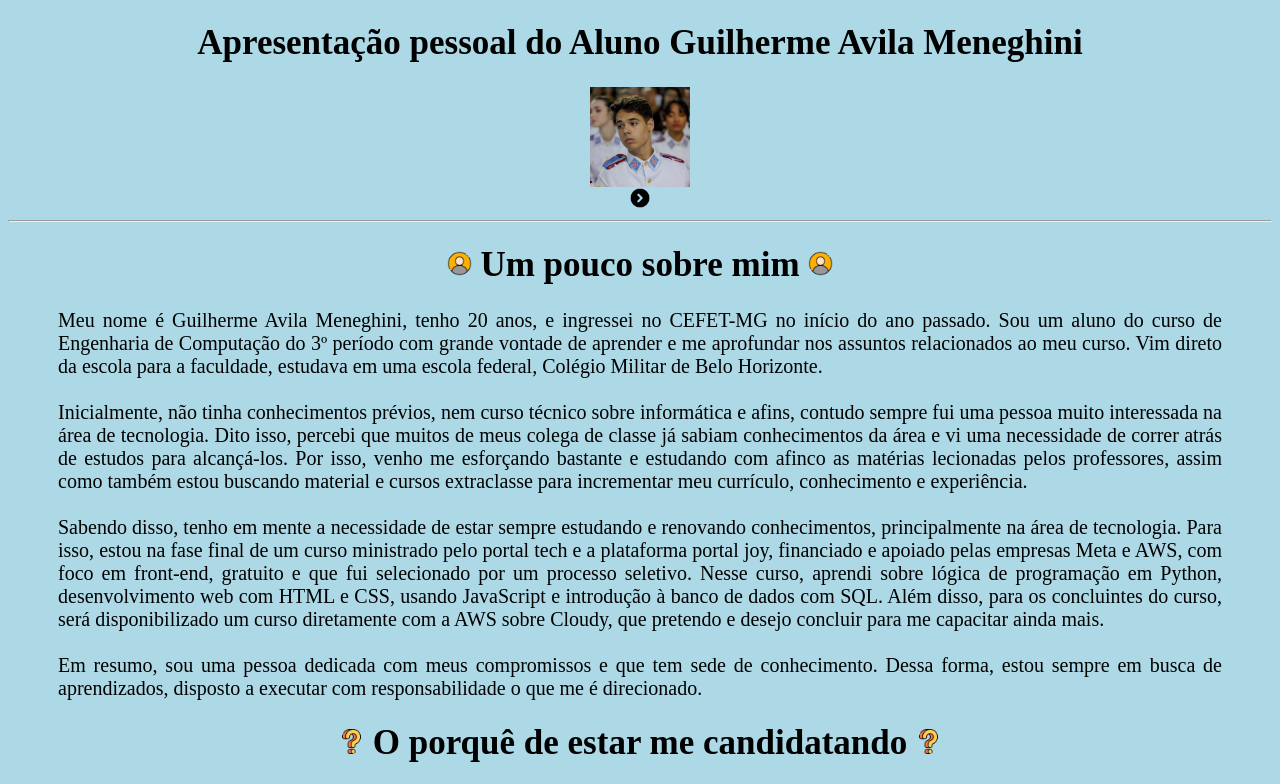
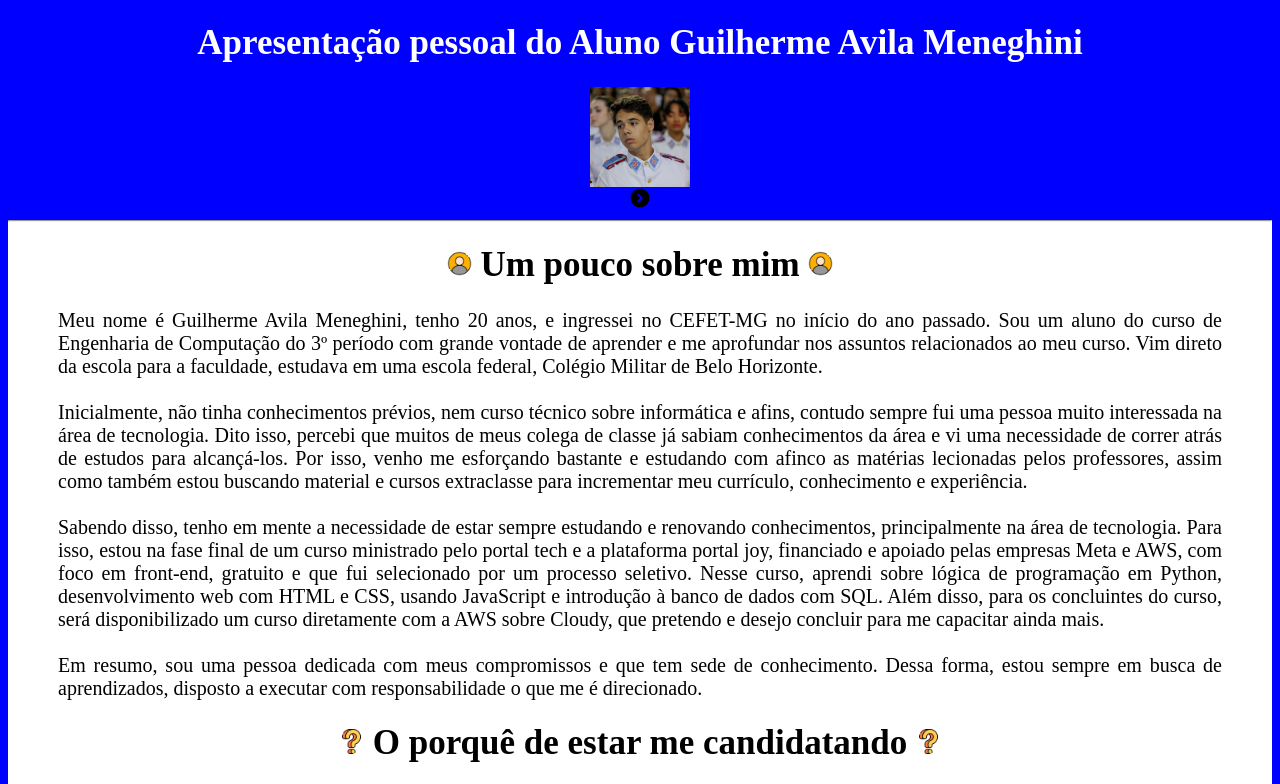
Before and after one commit to guimeneghini/Apresentacao-pessoal-extensao, a plain HTML site: page index.html in a window 1280 px wide. Shown: the top 784 px of the page. Drawn offline with Linux system fonts and the light colour scheme.

Commit message:
acabamentos

```diff
--- a/index.html
+++ b/index.html
@@ -10,14 +10,14 @@
     <noscript>Você precisa ter o JavaScript habilitado para ver esse site completo.</noscript>
 </head>
 <body>
-    <header>
+    <header class="cor">
         <h1 class="titulo">Apresentação pessoal do Aluno Guilherme Avila Meneghini</h1>
         <img class="centralizar" id="figura" src="./img/foto formatura.jpeg" height="100" width="100">
         <!--<img src="./img/logo-cefet.png" alt="Logo do CEFET-MG" height="100" width="100">-->
         <button class="centralizar" onclick="trocar()"><img src="./img/icon-flecha.png" alt="icon de icon-flecha" height="20" width="20"></button>
-        <hr>
     </header>
     <main>
+        <hr>
         <h1 class="titulo"> <img src="./img/icon-candidato.png" alt="icon de perfil" height="25" width="25"> Um pouco sobre mim <img src="./img/icon-candidato.png" alt="icon de perfil" height="25" width="25"></h1>
         <p>Meu nome é Guilherme Avila Meneghini, tenho 20 anos, e ingressei no CEFET-MG no início do ano passado.
             Sou um aluno do curso de Engenharia de Computação do 3º período com grande vontade de aprender e me aprofundar nos assuntos relacionados ao meu curso.
@@ -65,7 +65,7 @@
 
         <hr>
     </main>
-    <footer>
+    <footer class="cor">
         <h1>Minhas informações:</h1>
         <ul>
             <li><img src="./img/icon-email.png" alt="icon do email" height="15" width="15"> E-MAIL: guimeneghini10@gmail.com</li>
--- a/style.css
+++ b/style.css
@@ -1,6 +1,15 @@
 body {
-    background-color: lightblue;
+    background-color: blue;
 }
+
+main {
+    background-color: white;
+}
+
+.cor {
+    color: white;
+}
+
 
 .titulo {
     text-align: center;
@@ -13,7 +22,7 @@ body {
 
 button {
     border: none;
-    background-color: lightblue;
+    background-color: blue;
 }
 
 h1, p {
```
